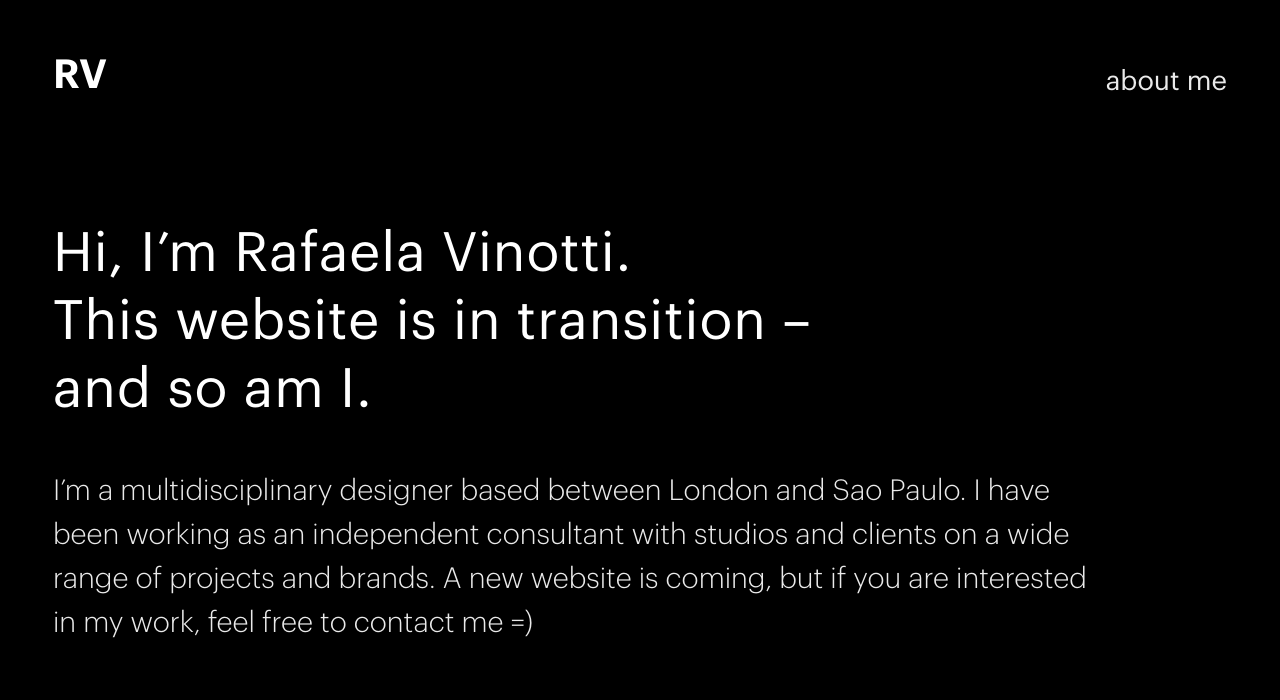
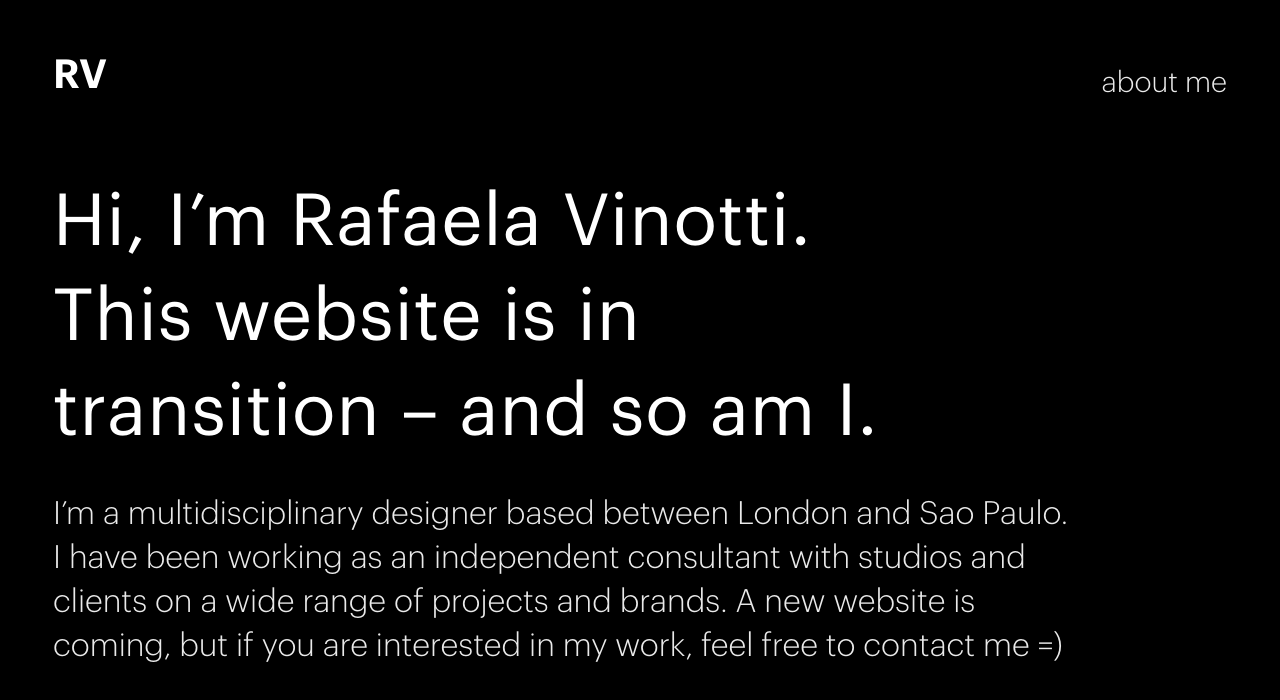
Before and after one commit to dvidotti/rafaela_coming_soon, a React (Create React App) app: page / in a window 1280 px wide. Shown: the top 700 px of the page. Built offline with nearby package versions, Linux system fonts and the light colour scheme.

Commit message:
Adjust font-sizes

```diff
--- a/src/components/About/About.css
+++ b/src/components/About/About.css
@@ -58,7 +58,7 @@
 
 .big-text {
   letter-spacing: 0.84px;
-  font-size: 2.6rem;
+  font-size: 2.8rem;
   font-weight: 350;
   line-height: 65px;
 }
@@ -137,8 +137,8 @@
   }
 
   .big-text {
-    font-size: 2rem;
-    line-height: 40px;
+    font-size: 2.1rem;
+    line-height: 45px;
     letter-spacing: 0.64px;
   }
 
--- a/src/components/Home/Home.css
+++ b/src/components/Home/Home.css
@@ -11,9 +11,9 @@
 .side-nav {
   display: flex;
   justify-content: flex-end;
-  font-size: 1.7rem;
+  font-size: 1.8rem;
   padding-top: 4px;
-  font-weight: 350;
+  font-weight: 300;
 }
 
 .nav-container {
@@ -44,6 +44,13 @@
   line-height: 44px;
 }
 
+.large-text {
+  color: #EAEAEA;
+  font-weight: 300;
+  font-size: 2rem;
+  line-height: 44px;
+}
+
 .big-pad-right {
   padding-right: 120px;
 }
@@ -53,18 +60,22 @@
 }
 
 .huge-text {
-  font-size: 3.4rem;
+  font-size: 4.5rem;
   font-weight: 350;
   letter-spacing: 1px;
-  line-height: 68px;
+  line-height: 95px;
+}
+
+.slogan-box{
+  max-width: 850px;
 }
 
 .width65 {
   width: 65%;
 }
 
-.width90{
-  width: 90%;
+.maxW1030{
+  max-width: 1030px;
 }
 
 /* .nav-container {
@@ -76,7 +87,7 @@
   .huge-text {
     font-size: 3rem;
     letter-spacing: .5px;
-    line-height: 55px;
+    line-height: 71px;
     margin-top: 0;
   }
   .width65, .width90 {
--- a/src/components/Home/Home.js
+++ b/src/components/Home/Home.js
@@ -23,11 +23,11 @@ const Home = (props) => {
             <span className="nav-link pad-mob padTop10">about me</span>
           </div>
         </section>
-        <section className="width65">
-          <h1 className="huge-text">Hi, I’m Rafaela Vinotti.<br></br> This website is in transition – and so am I.</h1>
+        <section className="slogan-box">
+          <span className="huge-text">Hi, I’m Rafaela Vinotti. This website is in transition – and so am I.</span>
         </section>
-        <section className="width90">
-          <h3 className="medium-text">I’m a multidisciplinary designer based between London and Sao Paulo. I have been working as an independent consultant with studios and clients on a wide range of projects and brands. A new website is coming, but if you are interested in my work, feel free to contact me =)</h3>
+        <section className="maxW1030">
+          <h3 className="large-text">I’m a multidisciplinary designer based between London and Sao Paulo. I have been working as an independent consultant with studios and clients on a wide range of projects and brands. A new website is coming, but if you are interested in my work, feel free to contact me =)</h3>
         </section>
       </div>
     </main>
```
